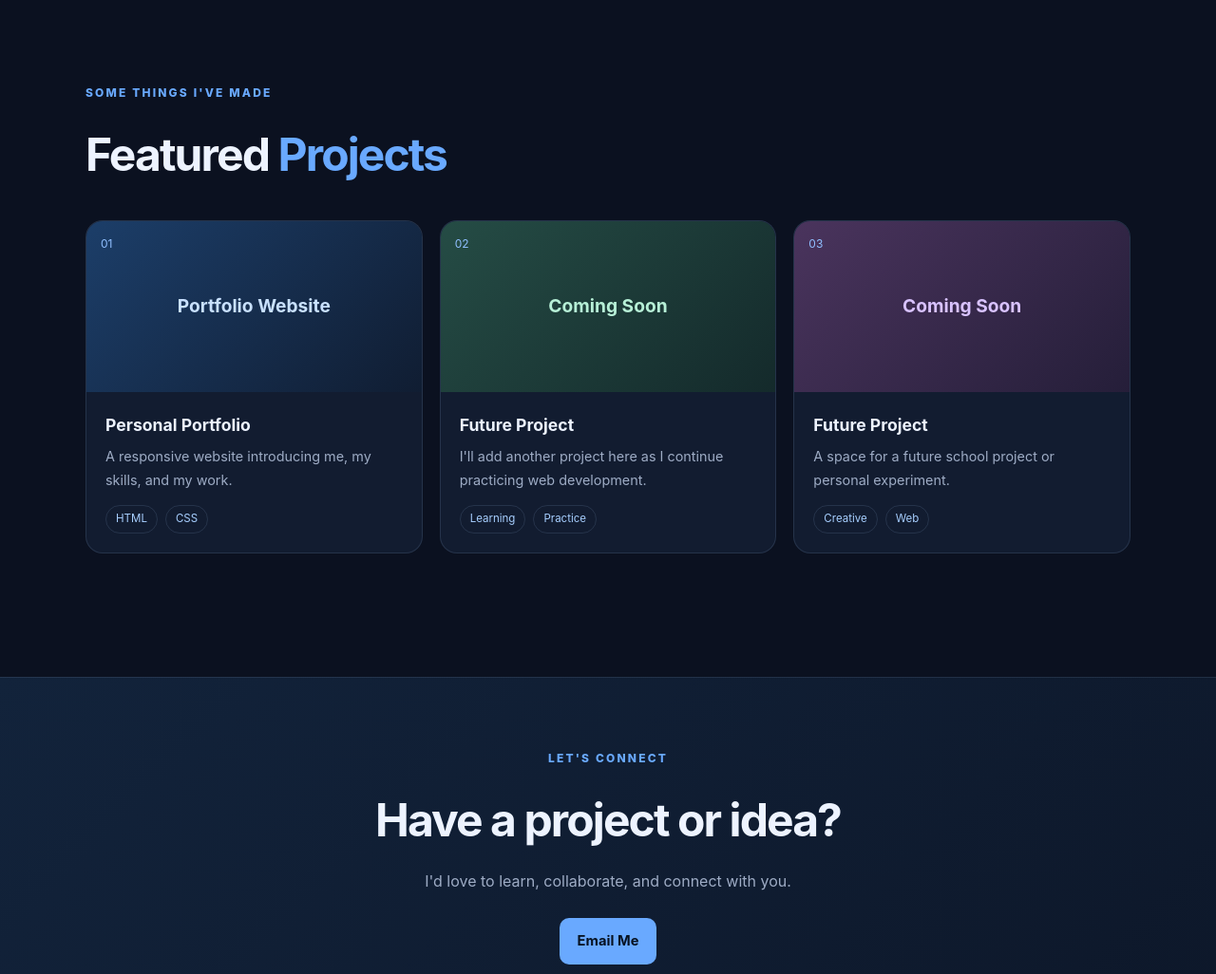
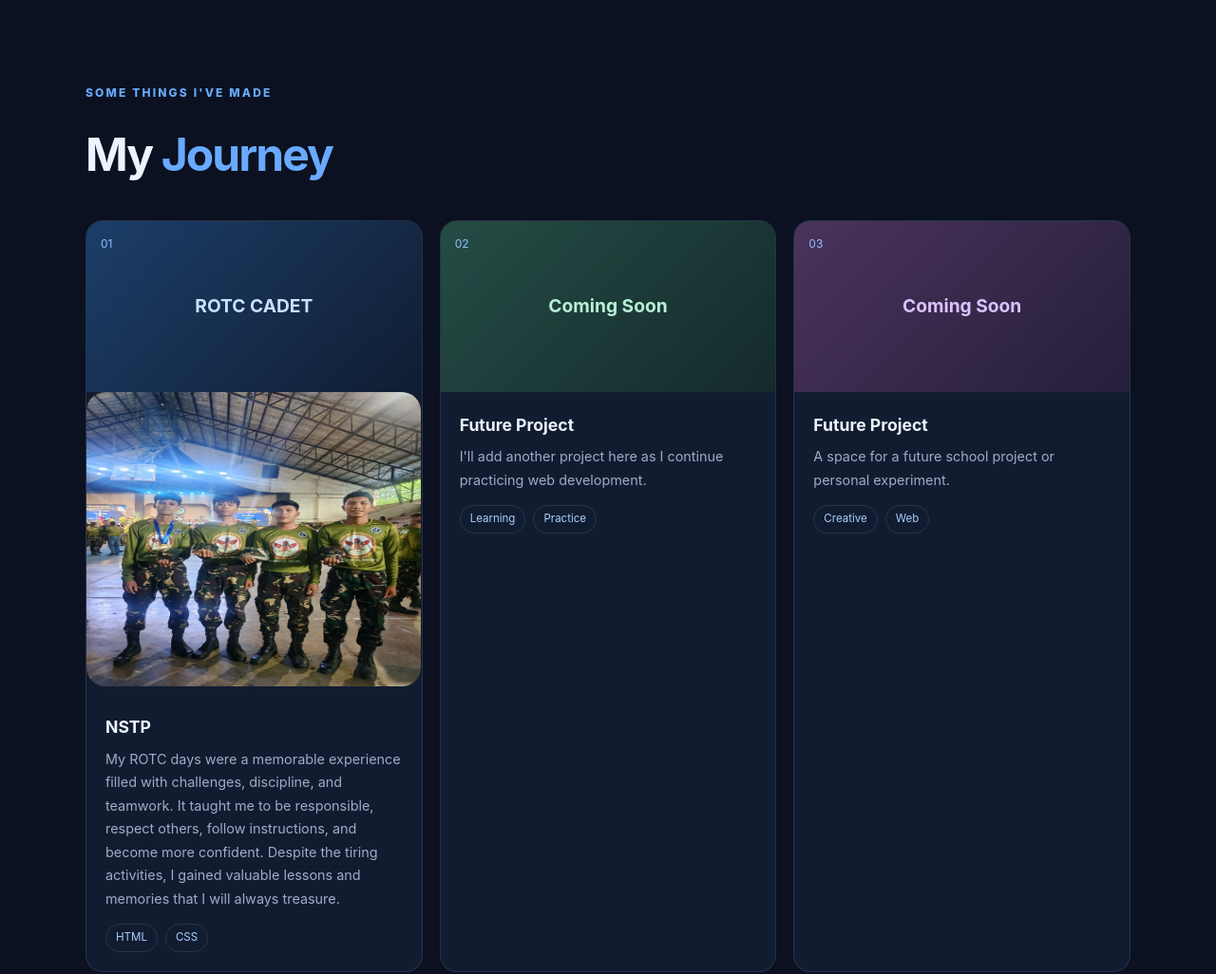
Before and after one commit to Del468/PONJERODEL-PROJECT-1, a plain HTML site: page index.html in a window 1280 px wide. Shown: the part 1680-2706 px from the top of the page at 95% size. Drawn offline with Linux system fonts and the light colour scheme.

Commit message:
I add a in my journey my rotc days in first year

```diff
--- a/assets/styles/style.css
+++ b/assets/styles/style.css
@@ -15,9 +15,16 @@
 
 .pic {
   width: 240px;
-  height: 230px;
+  height: 310px;
   border-radius: 20px;
 }
+
+.picc {
+  width: 352px;
+  height: 310px;
+  border-radius: 20px;
+}
+
 
 * {
   box-sizing: border-box;
--- a/index.html
+++ b/index.html
@@ -71,12 +71,13 @@
     <section class="section container" id="projects">
       <div class="section-heading">
         <p class="eyebrow">SOME THINGS I'VE MADE</p>
-        <h2>Featured <span>Projects</span></h2>
+        <h2>My <span>Journey</span></h2>
       </div>
       <div class="projects-grid">
         <article class="project-card">
-          <div class="project-preview preview-one"><span>01</span><strong>Portfolio Website</strong></div>
-          <div class="project-content"><h3>Personal Portfolio</h3><p>A responsive website introducing me, my skills, and my work.</p><div class="chips"><span>HTML</span><span>CSS</span></div></div>
+          <div class="project-preview preview-one"><span>01</span><strong>ROTC CADET</strong></div>
+          <img class="picc" src="assets/photo/rotc.jpg" alt="" class="hero-illustration" aria-hidden="true">
+          <div class="project-content"><h3>NSTP</h3><p>My ROTC days were a memorable experience filled with challenges, discipline, and teamwork. It taught me to be responsible, respect others, follow instructions, and become more confident. Despite the tiring activities, I gained valuable lessons and memories that I will always treasure.</p><div class="chips"><span>HTML</span><span>CSS</span></div></div>
         </article>
         <article class="project-card">
           <div class="project-preview preview-two"><span>02</span><strong>Coming Soon</strong></div>
```
Also changed, not shown: assets/photo/rotc.jpg (added).
